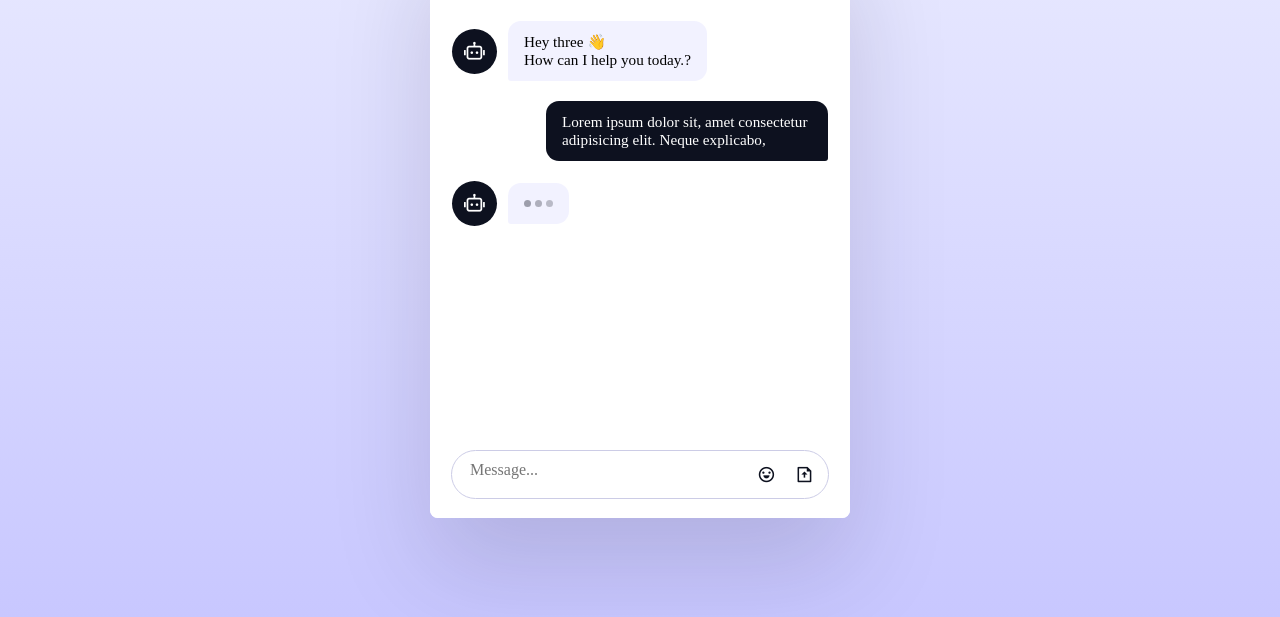
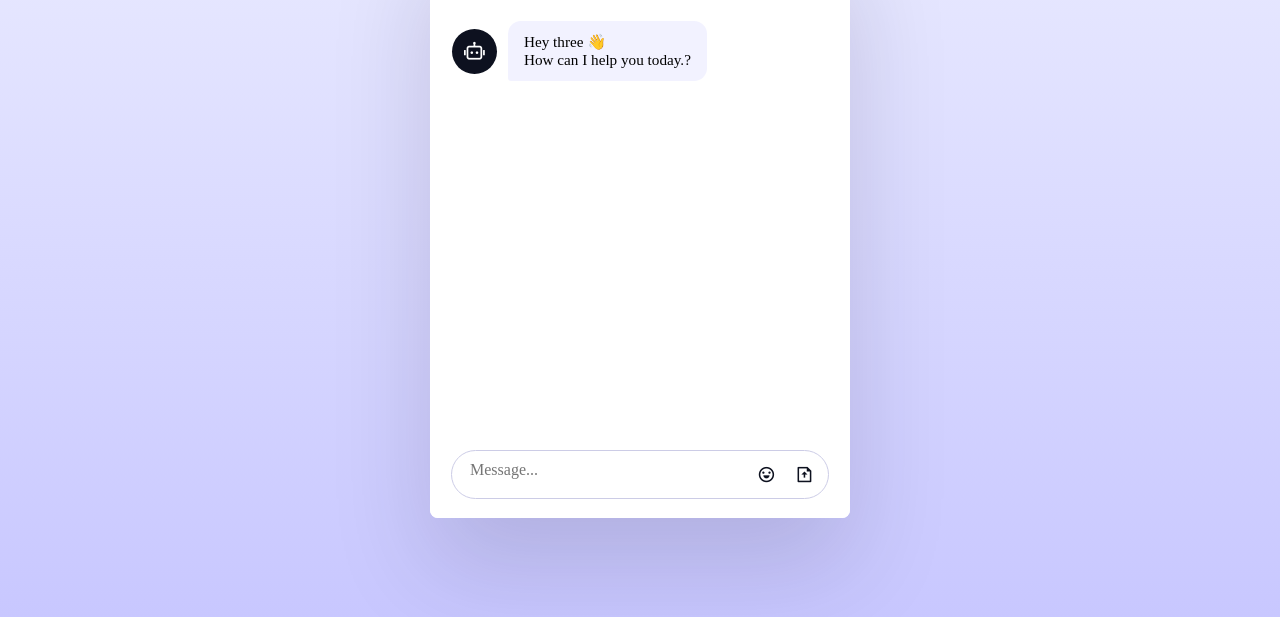
Before and after one commit to codewithandres/ia-chat-bot, a website built with Vite: page index.html in a window 1280 px wide. Shown: the part 179-796 px from the top of the page. Built offline with nearby package versions, Linux system fonts and the light colour scheme; a web font is replaced by a local one.

Commit message:
actualizacion de la estructura html

```diff
--- a/index.html
+++ b/index.html
@@ -33,24 +33,6 @@
                             How can I help you today.?
                         </div>
                     </div>
-
-                    <div class="message user-message">
-                        <div class="message-text">
-                            Lorem ipsum dolor sit, amet consectetur adipisicing
-                            elit. Neque explicabo,
-                        </div>
-                    </div>
-
-                    <div class="message bot-message thinking">
-                        <i class="ri-robot-2-line bot-avatar"></i>
-                        <div class="message-text">
-                            <div class="thinking-indicator">
-                                <div class="dot"></div>
-                                <div class="dot"></div>
-                                <div class="dot"></div>
-                            </div>
-                        </div>
-                    </div>
                 </div>
 
                 <!-- chat footer -->
```
